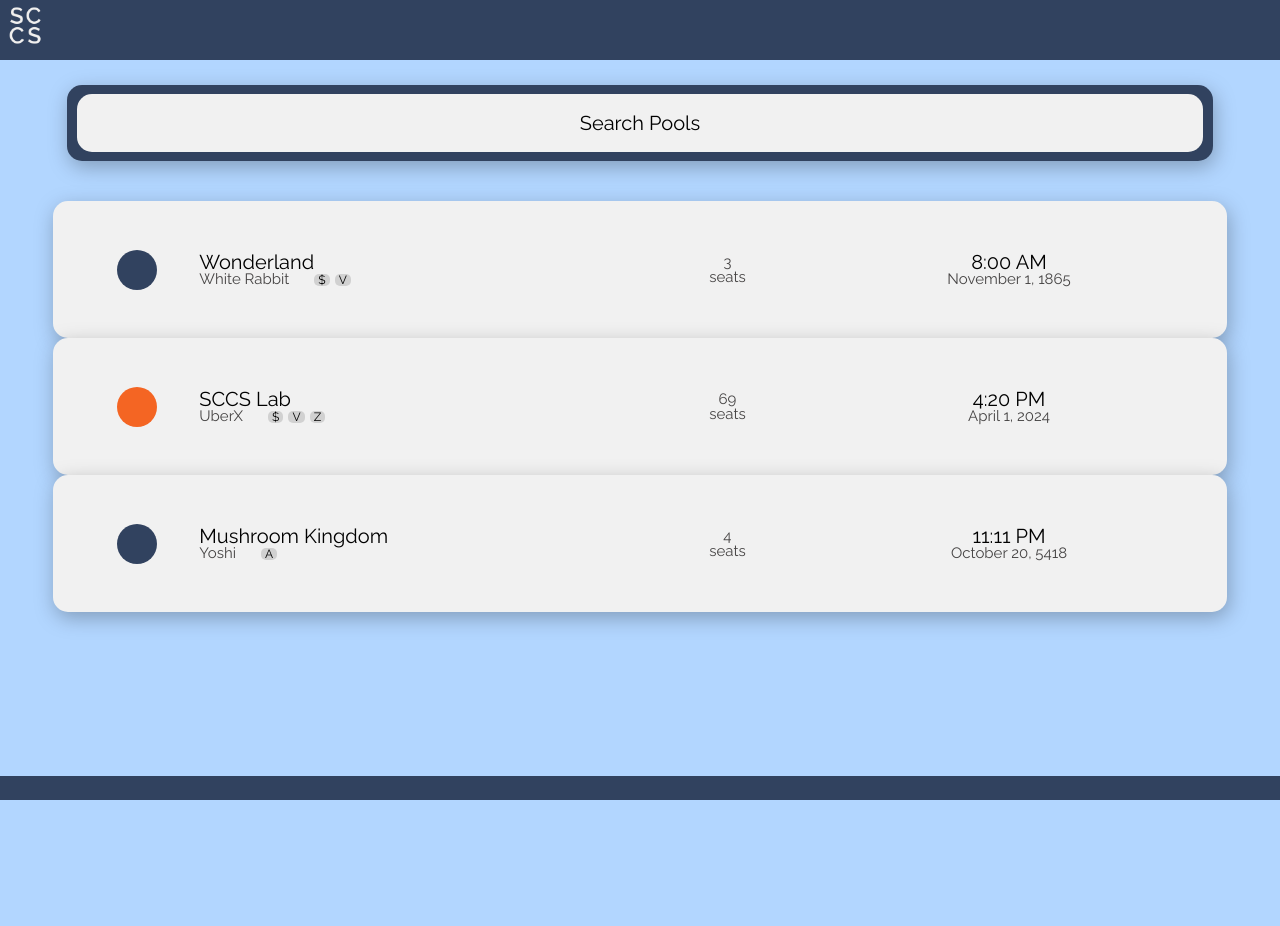
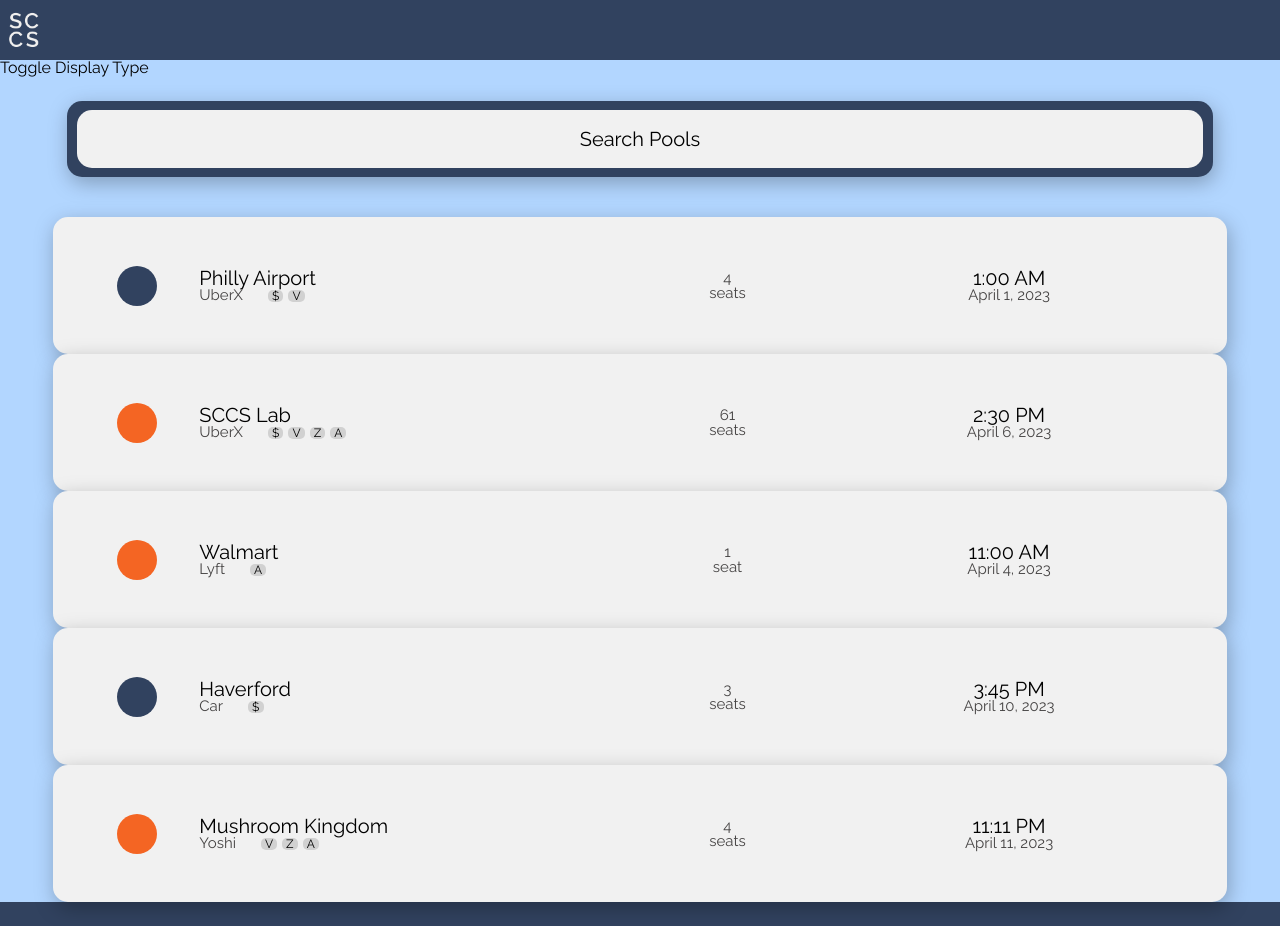
Before and after one commit to swat-sccs/airpool-v2, a Next.js app: page /search-pools in a window 1280 px wide. Before the commit the page ends 800 px from the top, so only its background shows below. Built offline with nearby package versions, Linux system fonts and the light colour scheme.

Commit message:
Added box/grid display for the search pools page

```diff
--- a/app/page.tsx
+++ b/app/page.tsx
@@ -13,7 +13,7 @@ export default function Home() {
         <div className="text-[24px] md:text-[30px] mt-[3px] ml-[208px] md:ml-[342px] mb-[10px]">by SCCS</div>
       </div>
 
-      <div className='mt-[16px'>
+      <div className='mt-[16px]'>
         <SCCSBox heightWidthClasses="w-[317px] md:w-[532px]" contents={["Join a Pool", "Create a Pool"]} />
       </div>
 
--- a/app/search-pools/page.tsx
+++ b/app/search-pools/page.tsx
@@ -1,48 +1,83 @@
+"use client"
 import CarpoolCard from "@/components/CarpoolCard";
 import SCCSBox from "@/components/SCCSBox";
+import { useState } from "react";
 
 // This is completely temporary and just for testing until we get the hecking backend setup
 const poolData = [
     {
         "isDotBlue": true,
-        "destination": "Wonderland",
-        "vehicleType": "White Rabbit",
+        "destination": "Philly Airport",
+        "vehicleType": "UberX",
         "paymentMethods": ["Cash", "Venmo"],
-        "seatCount": 3,
-        "time": "8:00 AM",
-        "date": "November 1, 1865"
+        "seatCount": 4,
+        "isRoundTrip": false,
+        "time": "1:00 AM",
+        "date": "April 1, 2023"
     },
     {
         "isDotBlue": false,
         "destination": "SCCS Lab",
         "vehicleType": "UberX",
-        "paymentMethods": ["Cash", "Venmo", "Zelle"],
-        "seatCount": 69,
-        "time": "4:20 PM",
-        "date": "April 1, 2024"
+        "paymentMethods": ["Apple Pay", "Cash", "Venmo", "Zelle"],
+        "seatCount": 61,
+        "isRoundTrip": false,
+        "time": "2:30 PM",
+        "date": "April 6, 2023"
+    },
+    {
+        "isDotBlue": false,
+        "destination": "Walmart",
+        "vehicleType": "Lyft",
+        "paymentMethods": ["Apple Pay"],
+        "seatCount": 1,
+        "isRoundTrip": false,
+        "time": "11:00 AM",
+        "date": "April 4, 2023"
     },
     {
         "isDotBlue": true,
+        "destination": "Haverford",
+        "vehicleType": "Car",
+        "paymentMethods": ["Cash"],
+        "seatCount": 3,
+        "isRoundTrip": false,
+        "time": "3:45 PM",
+        "date": "April 10, 2023"
+    },
+    {
+        "isDotBlue": false,
         "destination": "Mushroom Kingdom",
         "vehicleType": "Yoshi",
-        "paymentMethods": ["Apple Pay"],
+        "paymentMethods": ["Apple Pay", "Venmo", "Zelle"],
         "seatCount": 4,
+        "isRoundTrip": false,
         "time": "11:11 PM",
-        "date": "October 20, 5418"
+        "date": "April 11, 2023"
     },
 ]
 
+const displayTypes = ["horizontal", "box"]
+
 export default function Pools(){
+
+    const [displayTypeIndex, setDisplayTypeIndex] = useState(0);
+
+    function toggleDisplayType(){
+        setDisplayTypeIndex((displayTypeIndex + 1) % displayTypes.length);
+    }
+
     return (
         <>
+            <button onClick={toggleDisplayType}>Toggle Display Type</button>
             <div className="mt-[25px]">
                 <SCCSBox heightWidthClasses="w-[88vw]" contents={"Search Pools"} />
             </div>
 
-            <div className="flex flex-col items-center mt-[40px]">
+            <div className={`flex flex-wrap items-center ${displayTypeIndex == 0 ? "flex-col" : "flex-row gap-[80px]"} mt-[40px]`}>
             {
                 poolData.map(function(p){
-                    return <CarpoolCard isDotBlue={p.isDotBlue} destination={p.destination} vehicleType={p.vehicleType} paymentMethods={p.paymentMethods} seatCount={p.seatCount} time={p.time} date={p.date} />
+                    return <CarpoolCard isDotBlue={p.isDotBlue} destination={p.destination} vehicleType={p.vehicleType} paymentMethods={p.paymentMethods} seatCount={p.seatCount} time={p.time} date={p.date} displayType={displayTypes[displayTypeIndex]} />
                 })
             }
             </div>
--- a/components/CarpoolCard.tsx
+++ b/components/CarpoolCard.tsx
@@ -1,4 +1,5 @@
 import styles from "./CarpoolCard.module.css"
+import SCCSBox from "./SCCSBox";
 
 // TODO: Make it look good on mobile (breakpoints!)
 // Just realized all the elements inside this component have a common baseline in the Figma. We could implement that if we want.
@@ -17,27 +18,30 @@ const DOT_ORANGE = "bg-[#F46523]"
 How props will work is subject to change as we flesh out how data is stored in the backend.
 All of this is placeholder
 
+displayType (string: "horizontal" or "box"): Controls how card is displayed in UI.
 isDotBlue (bool): True if the dot on the left of the card is blue, false if it's orange
 destination (string): The name of the location to which the carpool will arrive
 vehicleType (string): The name of the type of vehicle or transportation service to be used
 paymentMethods (string[]): A list of strings of which payment methods are accepted
 seatCount (int): The number of seats available for the carpool
+isRoundTrip (bool): True if the carpool is round trip and false if it's one-way
 time (string): A string of the time of day the carpool will occur
 date (string): A string of the date the carpool will occur
 */
 export default function CarpoolCard (props: any){
+    /* Breaks up the card into smaller components, andthen assemble them into the full
+    card based on the display type */
 
     // Icon Dot
-    // Idk what the different colors means... but it can change color!
     const dotColor = props.isDotBlue ? DOT_BLUE : DOT_ORANGE;
-    const dotDiv = (<div className={`w-[13px] h-[13px] md:w-[25px] md:h-[25px] lg:w-[40px] lg:h-[40px] ${dotColor} rounded-[50%]`}></div>);
+    const dotClassHoriztonal = `w-[13px] h-[13px] md:w-[25px] md:h-[25px] lg:w-[40px] lg:h-[40px]`;
+    const dotClassBox = 'w-[10px] h-[10px] lg:w-[20px] lg:h-[20px]'
+    const dotDiv = (<div className={`rounded-[50%] ${dotColor} ${props.displayType == "horizontal" ? dotClassHoriztonal: dotClassBox}`}></div>);
 
     // Payment Method Div
-    // Figure out what payment methods are accepted, and add them to the payment methods div
-    // All highly subject to change as we specify how this is stored in the backend
     const paymentMethods = props.paymentMethods || [];
     const paymentMethodsDiv = (
-        <div className="flex flex-row">
+        <div className={`flex flex-row ${props.displayType == "box" ? "justify-center" : ""}`}>
             {Object.entries(paymentMethodSymbols).map(function(entry){
                 const [method, symbol] = entry;
                 if (paymentMethods.includes(method)){
@@ -47,33 +51,32 @@ export default function CarpoolCard (props: any){
         </div>
     );
 
-    // Main Info Div - Destination, Vehicle Type/Service, Payment Methods
-    const mainInfoDiv = (
-        <div className="text-left">
-            <div className={styles["regular-text"] + " col-span-2"}>
-                {props.destination}
-            </div>
-            <div className="flex flex-row items-center">
-                <div className={styles["small-text"] + " mr-[8px] md:mr-[12px] lg:mr-[25px]"}>
-                    {props.vehicleType}
-                </div>
-                {paymentMethodsDiv}
-            </div>
-        </div>
-    );
-
     // Seat Count Div
     const seatCountDiv = (
         <div className={styles["small-text"] + " text-center"}>
             {props.seatCount}
-            <br />
+            {props.displayType == "horizontal" ? <br /> : " "}
             {props.seatCount == 1 ? "seat" : "seats"}
         </div>
     );
 
-    // Time Div
-    const timeDiv = (
-        <div className="flex flex-col text-center">
+    // Destination Div
+    const desinationDiv = (
+        <div className={styles["regular-text"] + " text-left"}>
+            {props.destination}
+        </div>
+    );
+
+    // Vehicle Type Div
+    const vehicleTypeDiv = (
+        <div className={styles["small-text"]}>
+            {props.vehicleType}
+        </div>
+    );
+
+    // Date-Time Div
+    const dateTimeDiv = (
+        <div className={`flex flex-col ${props.displayType == "horizontal" ? "text-center": "text-left"}`}>
             <div className={styles["regular-text"]}>
                 {props.time}
             </div>
@@ -83,21 +86,75 @@ export default function CarpoolCard (props: any){
         </div>
     );
 
-    // Final Return
-    return(
+    // Roundtrip/One Way Div
+    const isRoundTripDiv = (
+        <div className={styles["small-text"]}>
+            {props.isRoundTrip ? "round trip" : "one way"}
+        </div>
+    );
+
+    // Make Carpool Card + Final Return
+    let carpoolCard;
+    if (props.displayType == "horizontal") {
+        // Main Info Div - Destination, Vehicle Type/Service, Payment Methods OR Seat Count
+        const mainInfoDiv = (
+            <div className="text-left">
+                {desinationDiv}
+                <div className="flex flex-row items-center">
+                    <div className="mr-[8px] md:mr-[12px] lg:mr-[25px]"> {vehicleTypeDiv} </div>
+                    {paymentMethodsDiv}
+                </div>
+            </div>
+        );
+
+        carpoolCard = (
             <div className="grid-container grid grid-cols-12 sm:grid-cols-11 items-center bg-card-bg w-11/12 h-[81px] md:h-[100px] lg:h-[137px] rounded drop-shadow pl-[5vw] pr-[4vw] md:pr-[6vw] lx:pr-[11vw]">
                 <div className="col-span-6 sm:col-span-5 flex flex-row items-center">
-                <div className="mr-[10px] md:mr-[42px]">
-                    {dotDiv}
-                </div>
+                    <div className="mr-[10px] md:mr-[42px]"> {dotDiv} </div>
                     {mainInfoDiv}
                 </div>
                 <div className="col-span-2 sm:col-span-3">
                     {seatCountDiv}
                 </div>
                 <div className="col-span-4 sm:col-span-3">
-                {timeDiv}
+                    {dateTimeDiv}
                 </div>
             </div>
         );
     }
+    else if (props.displayType == "box"){
+        // This needs to be wrapped in div or else everything breaks
+        const desinationDivWithDot = (
+            <div className="flex flex-row items-center">
+                <div className="mr-[4px] md:mr-[8px]">
+                    {dotDiv}
+                </div>
+                {desinationDiv}
+            </div>
+        );
+
+        const carpoolCardContents = (
+            <div className="md:w-[234px] lg:w-[340px]">
+                <div className="flex flex-col items-baseline gap-[5px] md:gap-[15px] lg:gap-[27px]">
+                    {desinationDivWithDot}
+                    <div className="flex flex-row gap-[20px] md:gap-[60px] xl:gap-[100px] text-left">
+                        {vehicleTypeDiv} {seatCountDiv}
+                    </div>
+                    {isRoundTripDiv}
+                    {dateTimeDiv}
+                </div>
+                <div className="mt-[15px] md:mt-[30px] lg:mt-[40px]">
+                    {paymentMethodsDiv}
+                </div>
+            </div>
+        );
+        carpoolCard = <SCCSBox contents={carpoolCardContents} heightWidthClasses="w-[150px] h-[180px] md:w-[256px] md:h-[264px] lg:w-[357px] lg:h-[365px]" />
+    }
+    else {
+        carpoolCard = <SCCSBox contents={"Error"} />
+    }
+
+    return(
+        carpoolCard
+    );
+}
--- a/components/SCCSHeader.module.css
+++ b/components/SCCSHeader.module.css
@@ -1,5 +1,6 @@
 
 .SCCSHeader{
     width: 100%;
-    display: block;
+    display: flex;
+    align-items: center;
 }
--- a/components/SCCSHeader.tsx
+++ b/components/SCCSHeader.tsx
@@ -8,7 +8,7 @@ import sccsLogo from "@/img/sccs-dark-logo.png"
 export default function SCCSHeader(){
     return (
         <header className={styles.SCCSHeader + " h-[49px] md:h-[60px] bg-primary"}>
-            <Image src={sccsLogo} width={51} height={46} alt={"SCCS"}/>
+            <Image src={sccsLogo} width={48} height={48} alt={"SCCS"}/>
         </header>
     );
 }
```
Also changed, not shown: app/temp-test/page.tsx (added, +8 -0 lines), components/SCCSBox.tsx (+4 -6 lines). Lines whose indentation alone changed are shown as unchanged.
